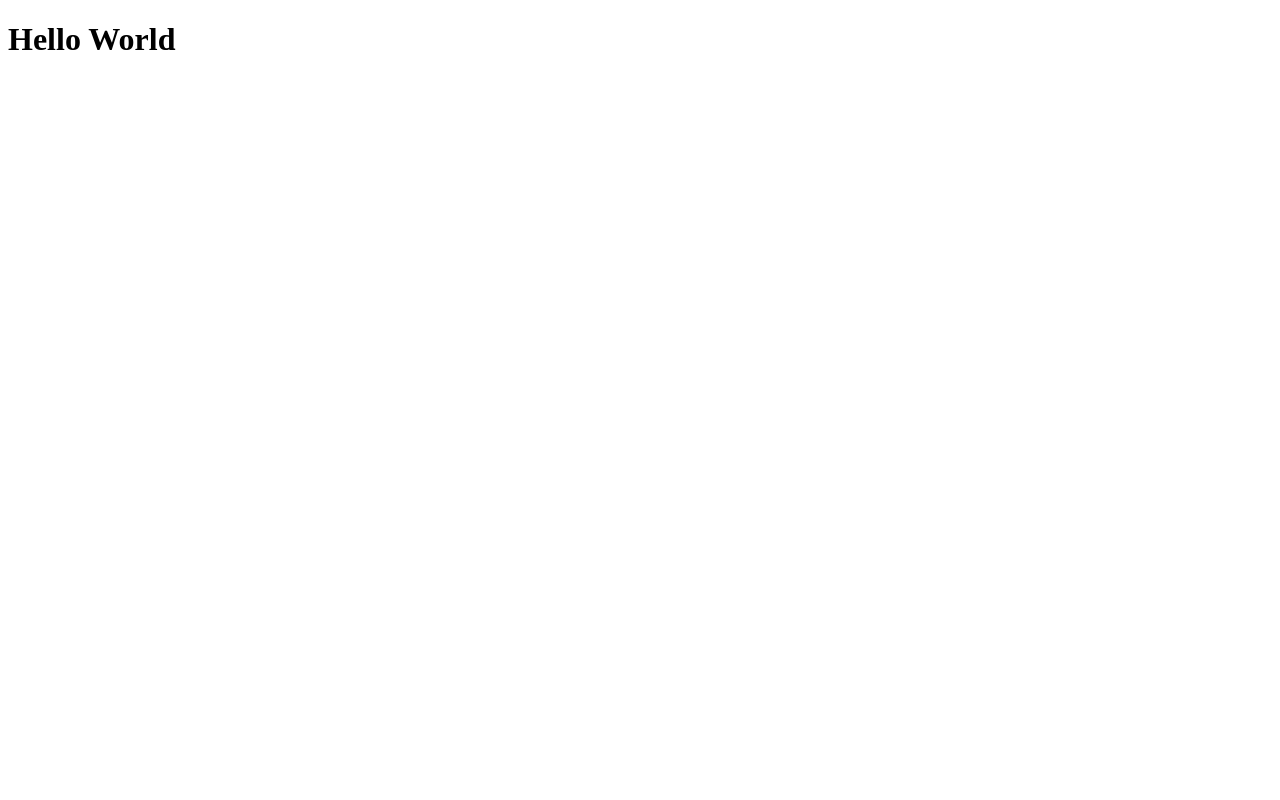
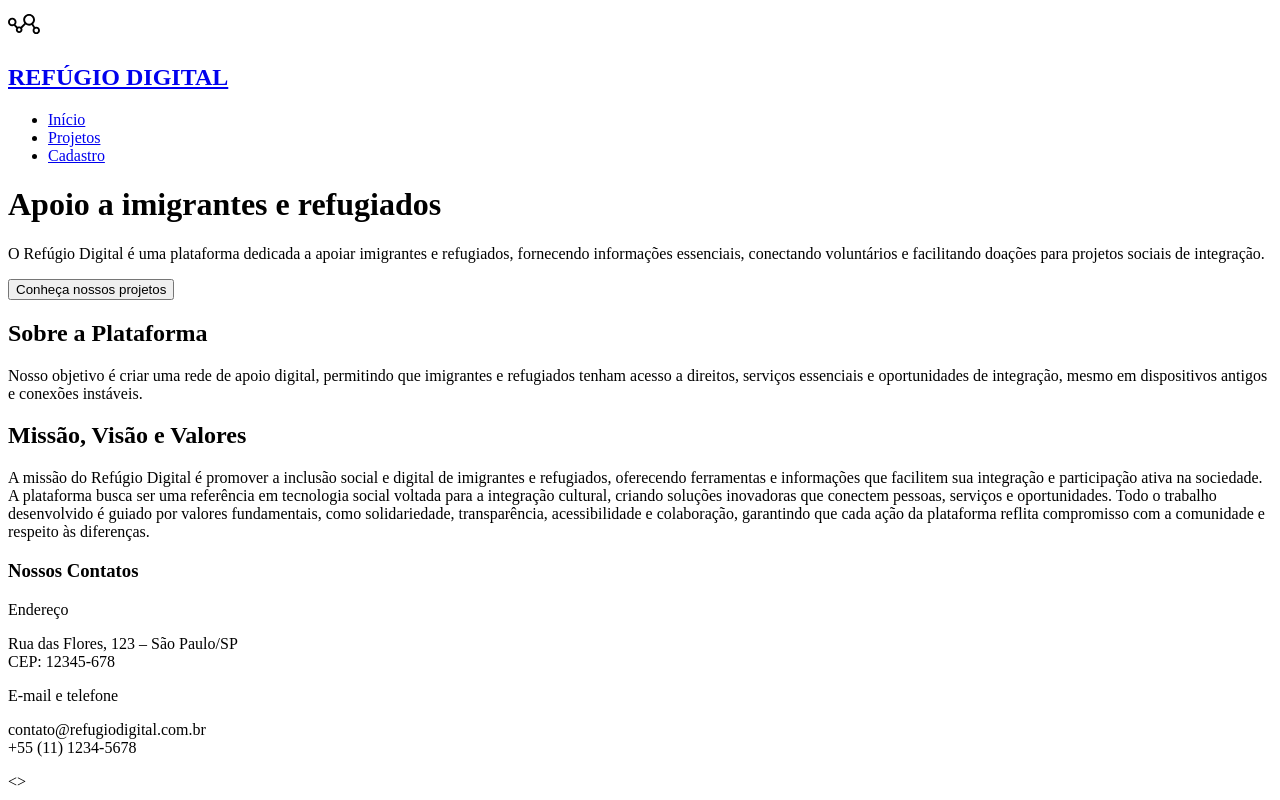
Before and after one commit to victormerseguel/refugio-digital, a plain HTML site: page index.html in a window 1280 px wide. Drawn offline with Linux system fonts and the light colour scheme.

Commit message:
feat: adiciona conteudo a pagina index e estrutura demais

```diff
--- /dev/null
+++ b/cadastro.html
@@ -0,0 +1,37 @@
+<!DOCTYPE html>
+<html lang="pt-br">
+  <head>
+    <meta charset="UTF-8" />
+    <meta name="viewport" content="width=device-width, initial-scale=1.0" />
+    <link rel="icon" type="image/svg+xml" href="/assets/connection.svg" />
+    <title>Refúgio Digital - Cadastro</title>
+  </head>
+  <body>
+    <header>
+      <nav>
+        <a href="/">
+          <img src="../assets/connection.svg" alt="ícone de um globo" />
+          <h2>REFÚGIO DIGITAL</h2>
+        </a>
+        <ul>
+          <li><a href="/">Início</a></li>
+          <li><a href="/projetos.html">Projetos</a></li>
+          <li><a href="/cadastro.html">Cadastro</a></li>
+        </ul>
+      </nav>
+    </header>
+    <main></main>
+    <footer>
+      <h3>Nossos Contatos</h3>
+      <div>
+        <p>Endereço</p>
+        <p>Rua das Flores, 123 – São Paulo/SP<br />CEP: 12345-678</p>
+      </div>
+      <div>
+        <p>E-mail e telefone</p>
+        <p>contato@refugiodigital.com.br<br />+55 (11) 1234-5678</p>
+      </div>
+    </footer>
+  </body>
+  <>
+</html>
--- a/index.html
+++ b/index.html
@@ -3,9 +3,70 @@
   <head>
     <meta charset="UTF-8" />
     <meta name="viewport" content="width=device-width, initial-scale=1.0" />
-    <title>Document</title>
+    <link rel="icon" type="image/svg+xml" href="/assets/connection.svg" />
+    <title>Refúgio Digital</title>
   </head>
   <body>
-    <h1>Hello World</h1>
+    <header>
+      <nav>
+        <a href="/">
+          <img src="./assets/connection.svg" alt="ícone de um globo" />
+          <h2>REFÚGIO DIGITAL</h2>
+        </a>
+        <ul>
+          <li><a href="/">Início</a></li>
+          <li><a href="/projetos.html">Projetos</a></li>
+          <li><a href="/cadastro.html">Cadastro</a></li>
+        </ul>
+      </nav>
+    </header>
+    <main>
+      <div>
+        <h1>Apoio a imigrantes e refugiados</h1>
+        <p>
+          O Refúgio Digital é uma plataforma dedicada a apoiar imigrantes e
+          refugiados, fornecendo informações essenciais, conectando voluntários
+          e facilitando doações para projetos sociais de integração.
+        </p>
+        <a href="/projetos.html">
+          <button type="button">Conheça nossos projetos</button>
+        </a>
+      </div>
+      <div>
+        <h2>Sobre a Plataforma</h2>
+        <p>
+          Nosso objetivo é criar uma rede de apoio digital, permitindo que
+          imigrantes e refugiados tenham acesso a direitos, serviços essenciais
+          e oportunidades de integração, mesmo em dispositivos antigos e
+          conexões instáveis.
+        </p>
+      </div>
+      <div>
+        <h2>Missão, Visão e Valores</h2>
+        <p>
+          A missão do Refúgio Digital é promover a inclusão social e digital de
+          imigrantes e refugiados, oferecendo ferramentas e informações que
+          facilitem sua integração e participação ativa na sociedade. A
+          plataforma busca ser uma referência em tecnologia social voltada para
+          a integração cultural, criando soluções inovadoras que conectem
+          pessoas, serviços e oportunidades. Todo o trabalho desenvolvido é
+          guiado por valores fundamentais, como solidariedade, transparência,
+          acessibilidade e colaboração, garantindo que cada ação da plataforma
+          reflita compromisso com a comunidade e respeito às diferenças.
+        </p>
+      </div>
+    </main>
+    <footer>
+      <h3>Nossos Contatos</h3>
+      <div>
+        <p>Endereço</p>
+        <p>Rua das Flores, 123 – São Paulo/SP<br />CEP: 12345-678</p>
+      </div>
+      <div>
+        <p>E-mail e telefone</p>
+        <p>contato@refugiodigital.com.br<br />+55 (11) 1234-5678</p>
+      </div>
+    </footer>
   </body>
+  <>
 </html>
```
Also changed, not shown: projetos.html (added, +37 -0 lines), assets/connection.svg (added), html/cadastro.html (deleted), html/projetos.html (deleted), 1 other file.
